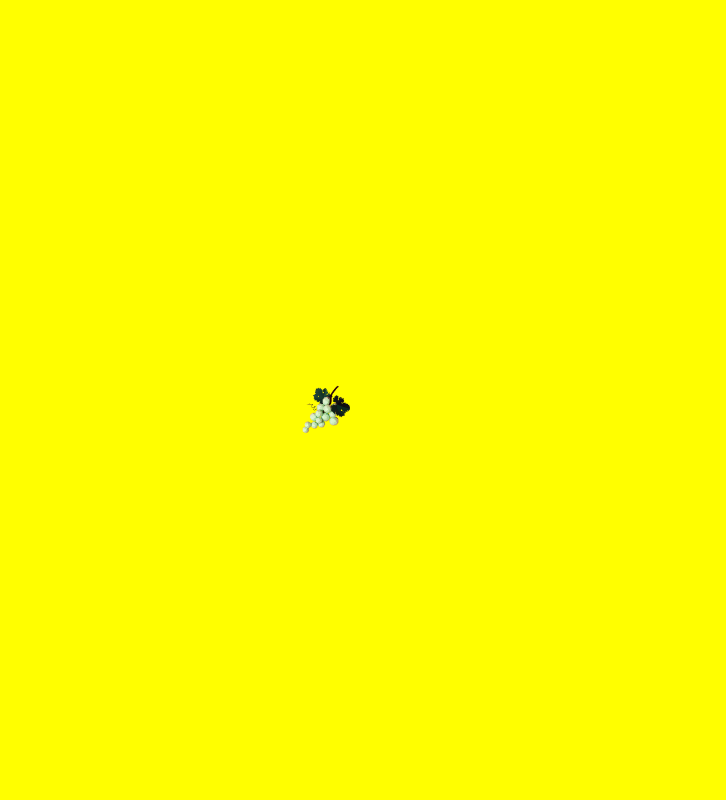
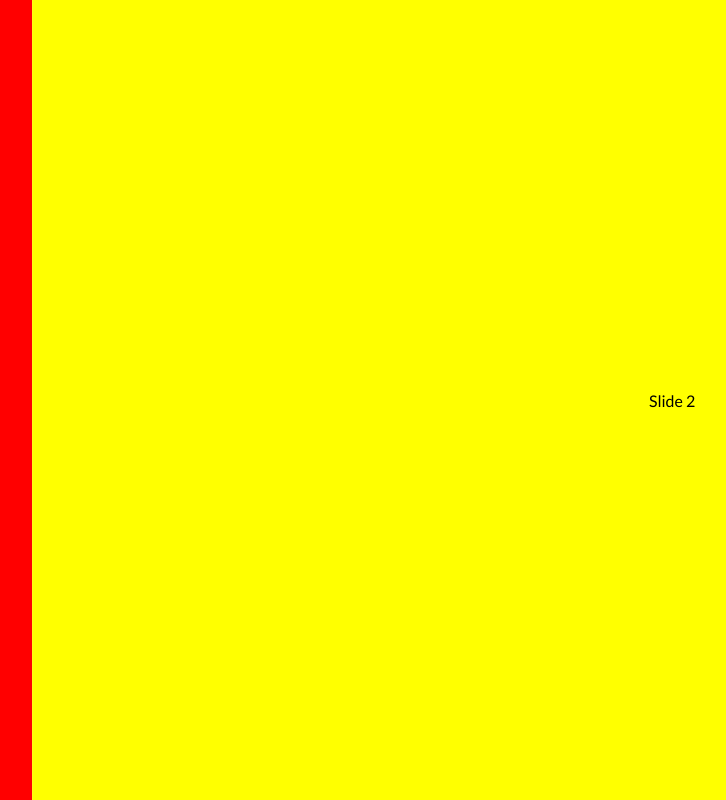
Before and after one commit to bukolastella/delassus, a React (Create React App) app: page / in a window 1280 px wide. Shown: the whole page, without its empty margins (314-1040 px from the left). Built offline with nearby package versions, Linux system fonts and the light colour scheme.

Commit message:
slider trial v1

```diff
--- a/src/LandingPage/components/Hero.tsx
+++ b/src/LandingPage/components/Hero.tsx
@@ -1,16 +1,86 @@
-import React from "react";
+import React, { useLayoutEffect, useRef } from "react";
 import { styled } from "styled-components";
+import Constaint from "../../Layout/Constaint";
+import { gsap } from "gsap";
 
 const Hero = () => {
-  return <Wrapper></Wrapper>;
+  const container = useRef<HTMLImageElement>(null);
+
+  useLayoutEffect(() => {
+    const ctx = gsap.context((self) => {
+      const slideWrapperBox = self.selector && self.selector(".slideWrapper");
+      const boxes = self.selector && self.selector(".box");
+      const duration = 1;
+      const tl = gsap.timeline({
+        repeat: -1,
+        delay: 1,
+      });
+
+      boxes.forEach((element: any, i: number) => {
+        const miniTl = gsap
+          .timeline()
+          .to(slideWrapperBox, { x: `-${i + 1}00vw`, duration: duration });
+
+        console.log(boxes, "boxes");
+        // .addPause(2);
+        // .to(slideWrapperBox, { duration: duration });
+        tl.add(miniTl);
+      });
+    }, container);
+
+    return () => ctx.revert();
+  }, []);
+
+  return (
+    <Container>
+      <Wrapper ref={container}>
+        <SlideWrapper className="slideWrapper">
+          <Slide bg="red" className="box">
+            Slide 1
+          </Slide>
+          <Slide bg="yellow" className="box">
+            Slide 2
+          </Slide>
+          <Slide bg="orange" className="box">
+            Slide 3
+          </Slide>
+          <Slide bg="green" className="box">
+            Slide 4
+          </Slide>
+        </SlideWrapper>
+      </Wrapper>
+    </Container>
+  );
 };
 
 export default Hero;
 
+const Container = styled.div`
+  overflow-x: hidden;
+`;
+
 const Wrapper = styled.div`
+  display: inline-block;
+  height: 100vh;
+`;
+
+const SlideWrapper = styled.div`
   display: flex;
-  flex-direction: column;
   align-items: center;
-  margin-top: 8rem;
-  padding-bottom: 900px;
+  justify-content: center;
+  /* transform: translateX(0); */
+  height: 100%;
 `;
+
+interface SlideProps {
+  bg: string;
+}
+
+const Slide = styled.div<SlideProps>`
+  width: 100vw;
+  height: 100%;
+  display: flex;
+  align-items: center;
+  justify-content: center;
+  background-color: ${({ bg }) => bg};
+`;
--- a/src/LandingPage/index.tsx
+++ b/src/LandingPage/index.tsx
@@ -3,7 +3,12 @@ import Loading from "./components/Loading";
 import Hero from "./components/Hero";
 
 const LandingPage = () => {
-  return <Loading />;
+  return (
+    <>
+      {/* <Loading /> */}
+      <Hero />
+    </>
+  );
 };
 
 export default LandingPage;
```
